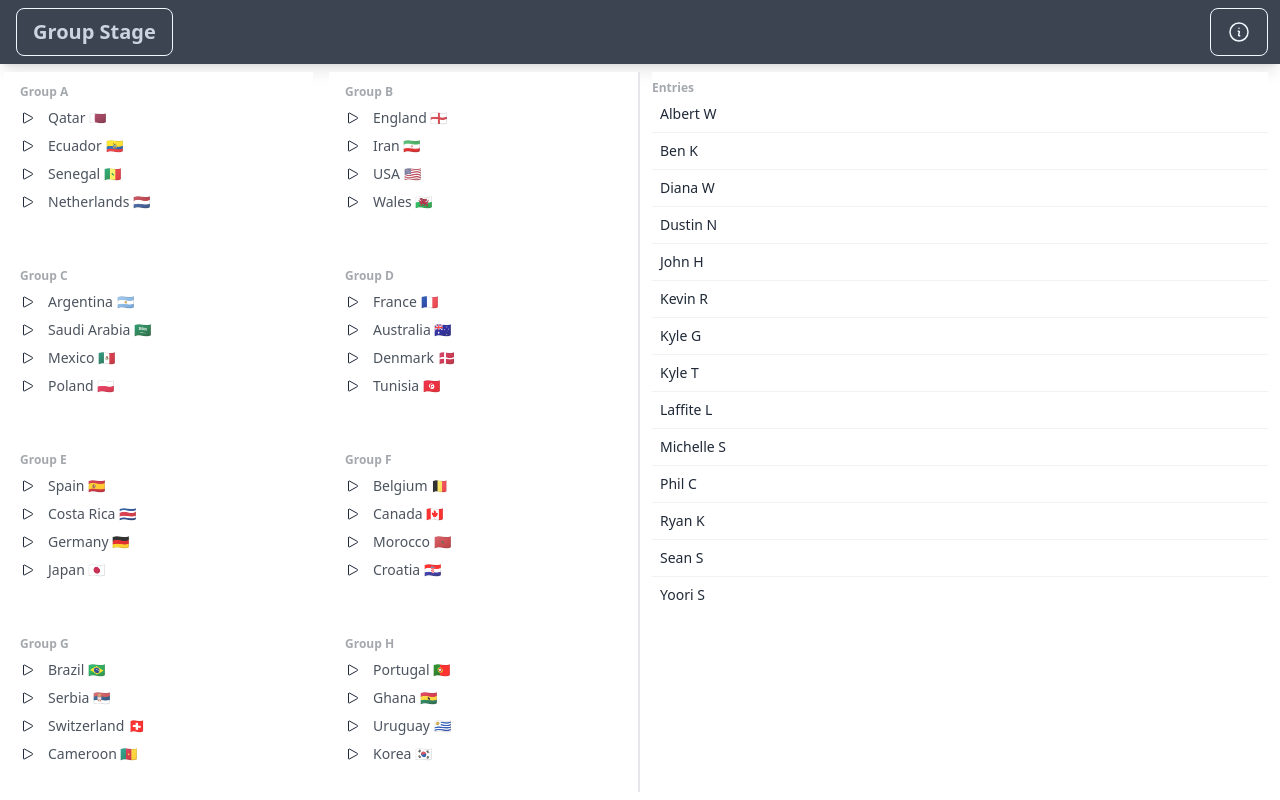
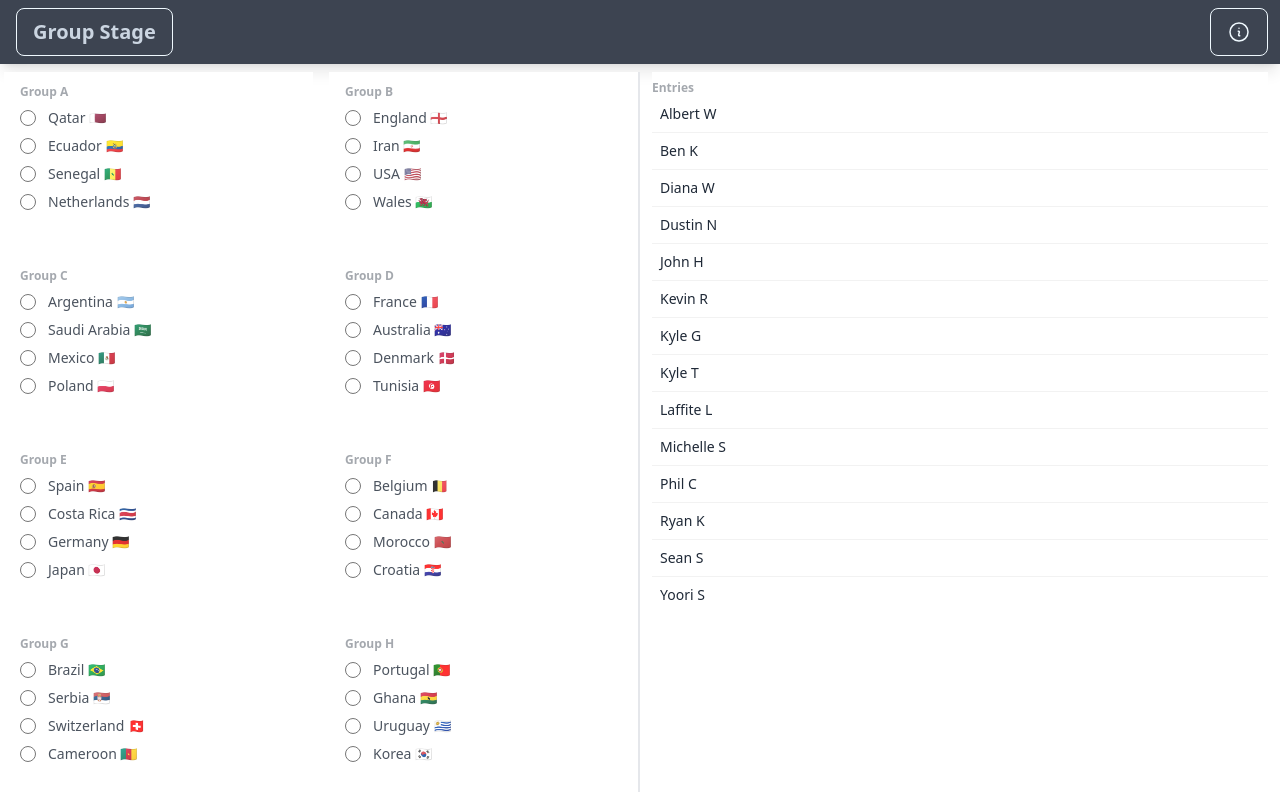
Before and after one commit to SeanPlusPlus/world-cup-group-stage, a Next.js app: page / in a window 1280 px wide. Built offline with nearby package versions, Linux system fonts and the light colour scheme.

Commit message:
main: radio

```diff
--- a/components/groups.js
+++ b/components/groups.js
@@ -47,19 +47,17 @@ const Groups = () => {
             <li key={c.name} onClick={() => handleClick(g, c)}>
               <a className="py-1 text-sm">
                 {c.rank === 'first' && (
-                  <span role="img" aria-label="first" className="mr-1">
+                  <span role="img" aria-label="first">
                     🥇
                   </span>
                 )}
                 {c.rank === 'second' && (
-                  <span role="img" aria-label="second" className="mr-1">
+                  <span role="img" aria-label="second">
                     🥈
                   </span>
                 )}
                 {!c.rank && (
-                  <svg xmlns="http://www.w3.org/2000/svg" fill="none" viewBox="0 0 24 24" strokeWidth={1.5} stroke="currentColor" className="w-4 h-4">
-                    <path strokeLinecap="round" strokeLinejoin="round" d="M5.25 5.653c0-.856.917-1.398 1.667-.986l11.54 6.348a1.125 1.125 0 010 1.971l-11.54 6.347a1.125 1.125 0 01-1.667-.985V5.653z" />
-                  </svg>
+                  <input type="radio" checked="" className="radio-xs hover:cursor-pointer" onChange={() => {}}/>
                 )}
                 <span className={!c.rank ? 'opacity-80' : 'font-bold opacity-100'}>
                   {c.name} {c.flag}
```
